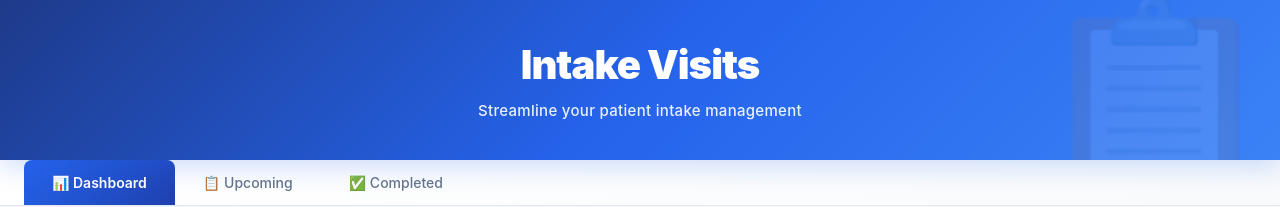
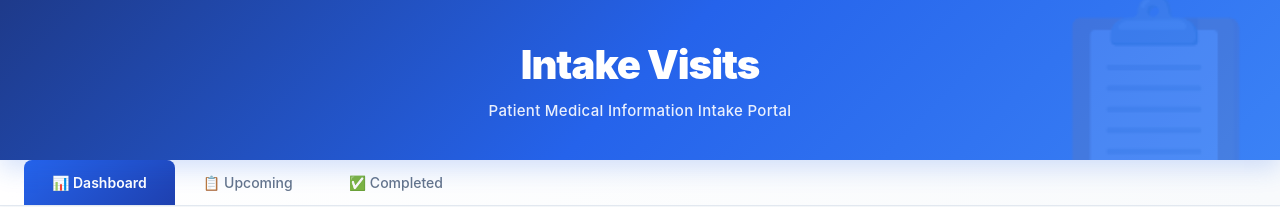
Before and after one commit to rowellbeltran/Intake-Demo-TS, a React (Create React App) app: page / in a window 1280 px wide. Shown: the top 207 px of the page. Built offline with nearby package versions, Linux system fonts and the light colour scheme.

Commit message:
Update Portal description

```diff
--- a/src/App.tsx
+++ b/src/App.tsx
@@ -508,7 +508,7 @@ export default function App(): JSX.Element {
       <div style={{ background: "linear-gradient(135deg, #1e3a8a 0%, #2563eb 50%, #3b82f6 100%)", padding: "40px 32px", boxShadow: "0 8px 24px rgba(37, 99, 235, 0.2)", textAlign: "center", position: "relative", overflow: "hidden" }}>
         <div style={{ position: "absolute", top: 0, right: 0, opacity: 0.1, fontSize: 200, lineHeight: 1 }}>📋</div>
         <h1 style={{ color: "#fff", margin: 0, fontSize: 40, fontWeight: "900", letterSpacing: "-1px" }}>Intake Visits</h1>
-        <p style={{ color: "rgba(255, 255, 255, 0.9)", margin: "12px 0 0 0", fontSize: 15, fontWeight: "500", letterSpacing: "0.3px" }}>Streamline your patient intake management</p>
+        <p style={{ color: "rgba(255, 255, 255, 0.9)", margin: "12px 0 0 0", fontSize: 15, fontWeight: "500", letterSpacing: "0.3px" }}>Patient Medical Information Intake Portal</p>
       </div>
 
       {/* TABS */}
```
Also changed, not shown: .uipath/app.config.json, .uipath/metadata.json, 8 other files (tests, documents, lock files or other folders).
